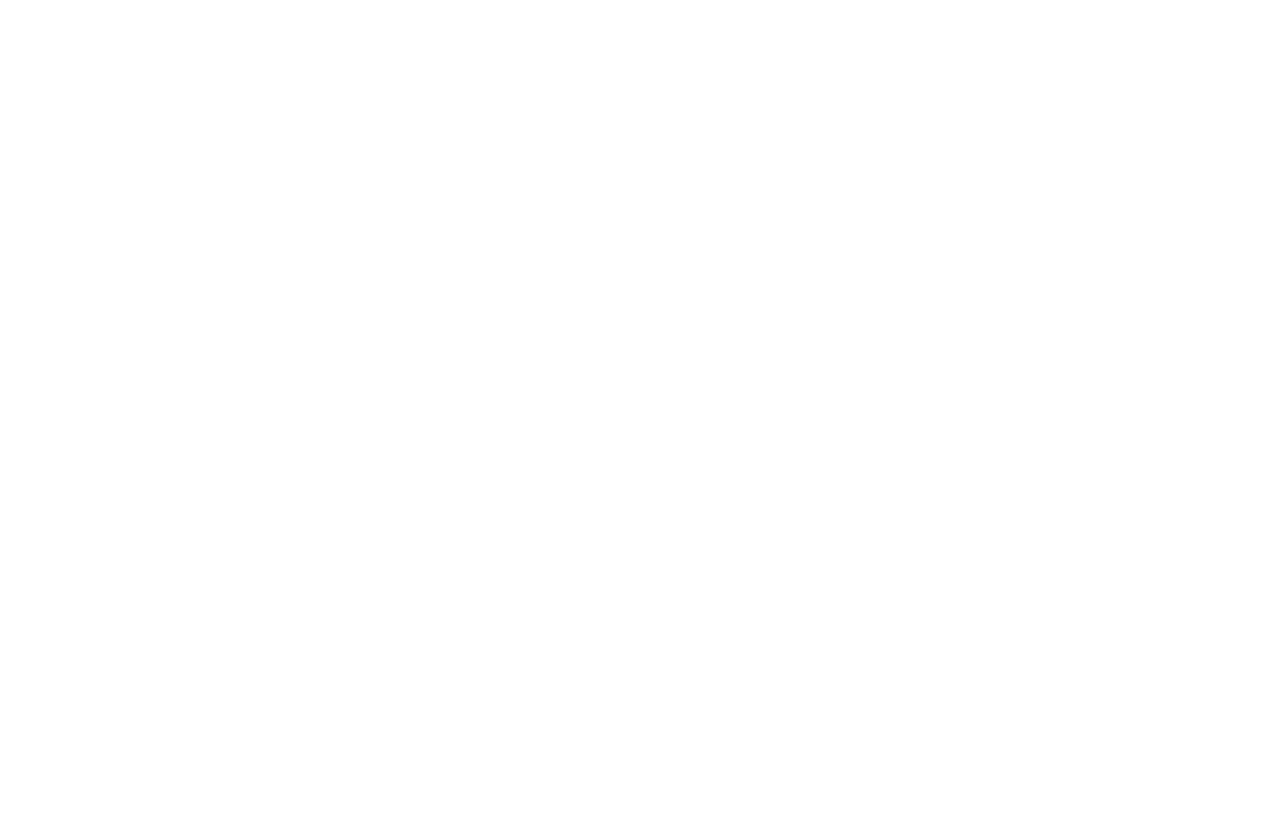
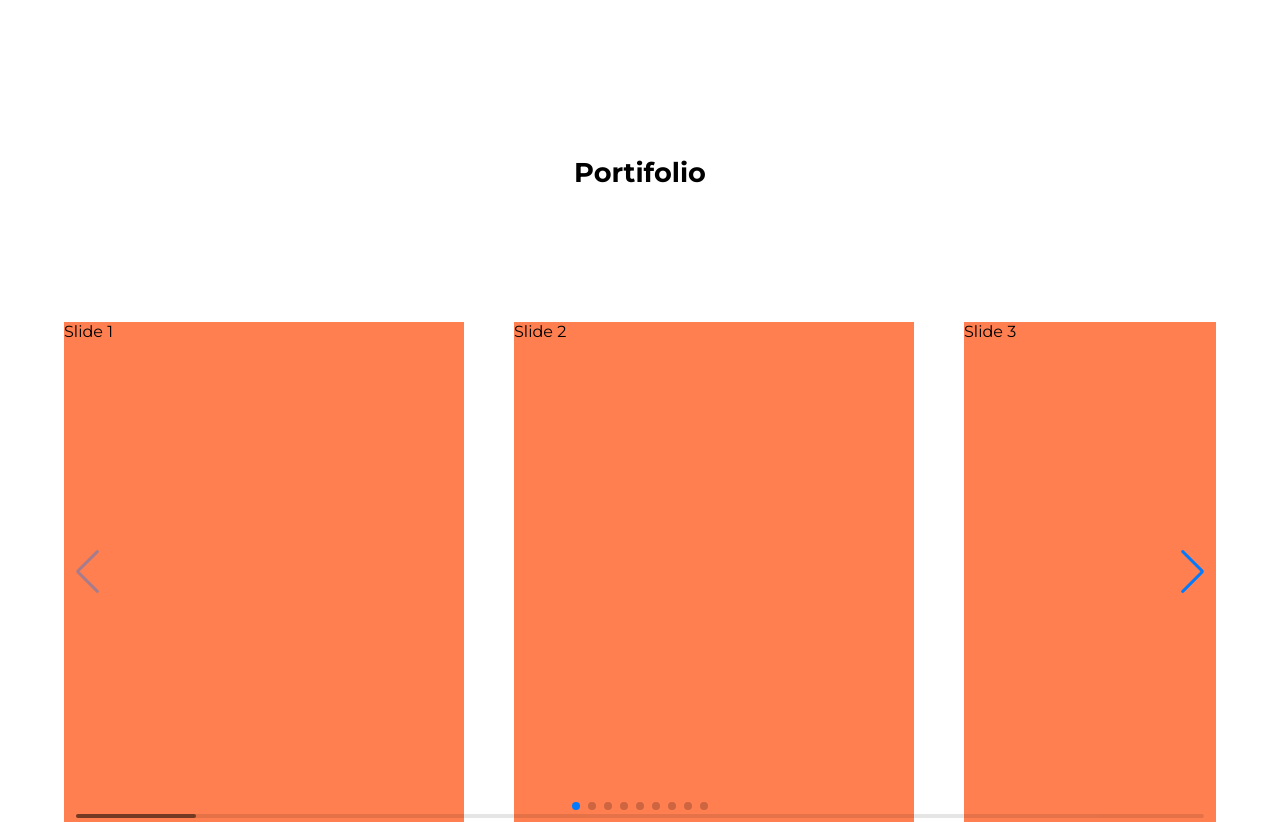
Before and after one commit to hitalloazevedo/portifolio-react, a React (Vite) app: page / in a window 1280 px wide. Shown: the part 1260-2082 px from the top of the page. Before the commit the page ends 1392 px from the top, so only its background shows below. Built offline with nearby package versions, Linux system fonts and the light colour scheme.

Commit message:
add: add portifolio component at app.jsx

```diff
--- a/src/App.jsx
+++ b/src/App.jsx
@@ -2,6 +2,7 @@
 import './assets/css/Globals.css'
 import Home from './components/Home'
 import About from './components/About'
+import Portifolio from './components/Portifolio'
 
 function App() {
   return (
@@ -9,6 +10,7 @@
       <main>
         <Home></Home>
         <About></About>
+        <Portifolio></Portifolio>
       </main>
     </div>
   )
```
